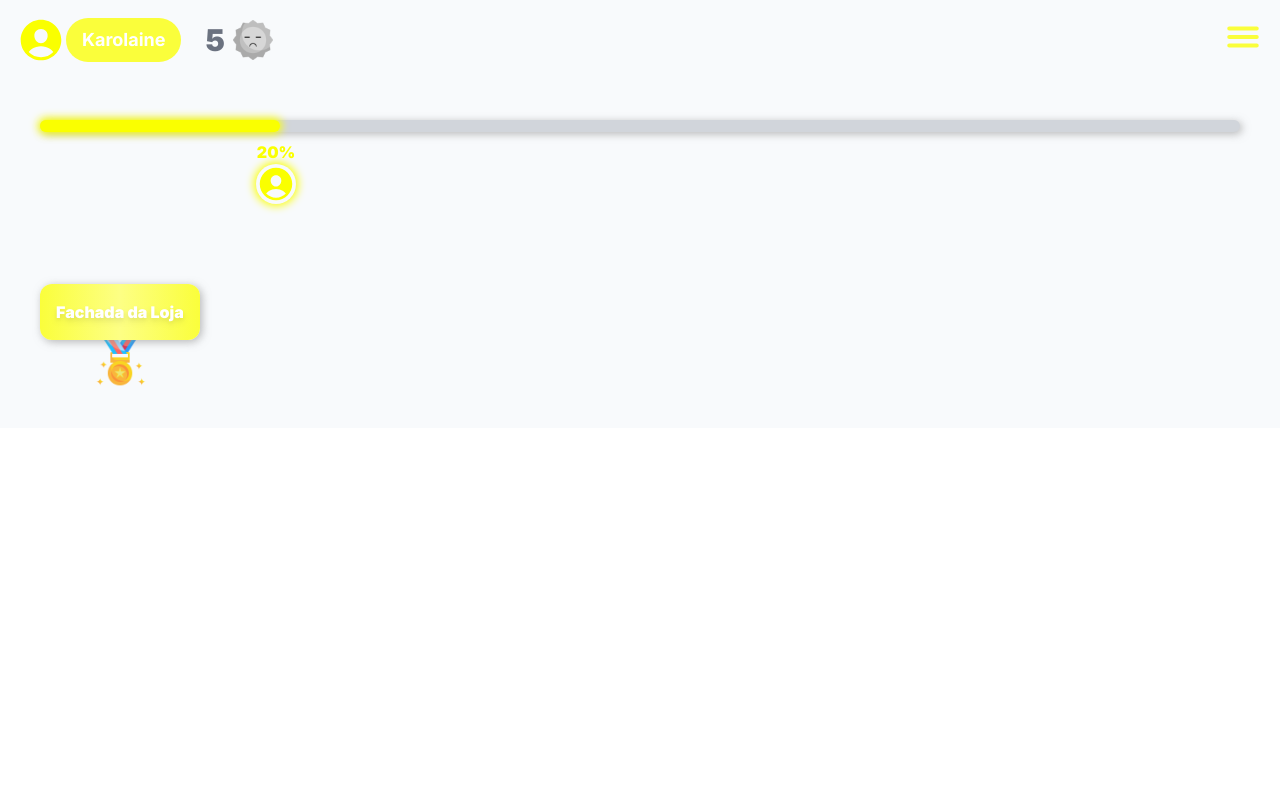
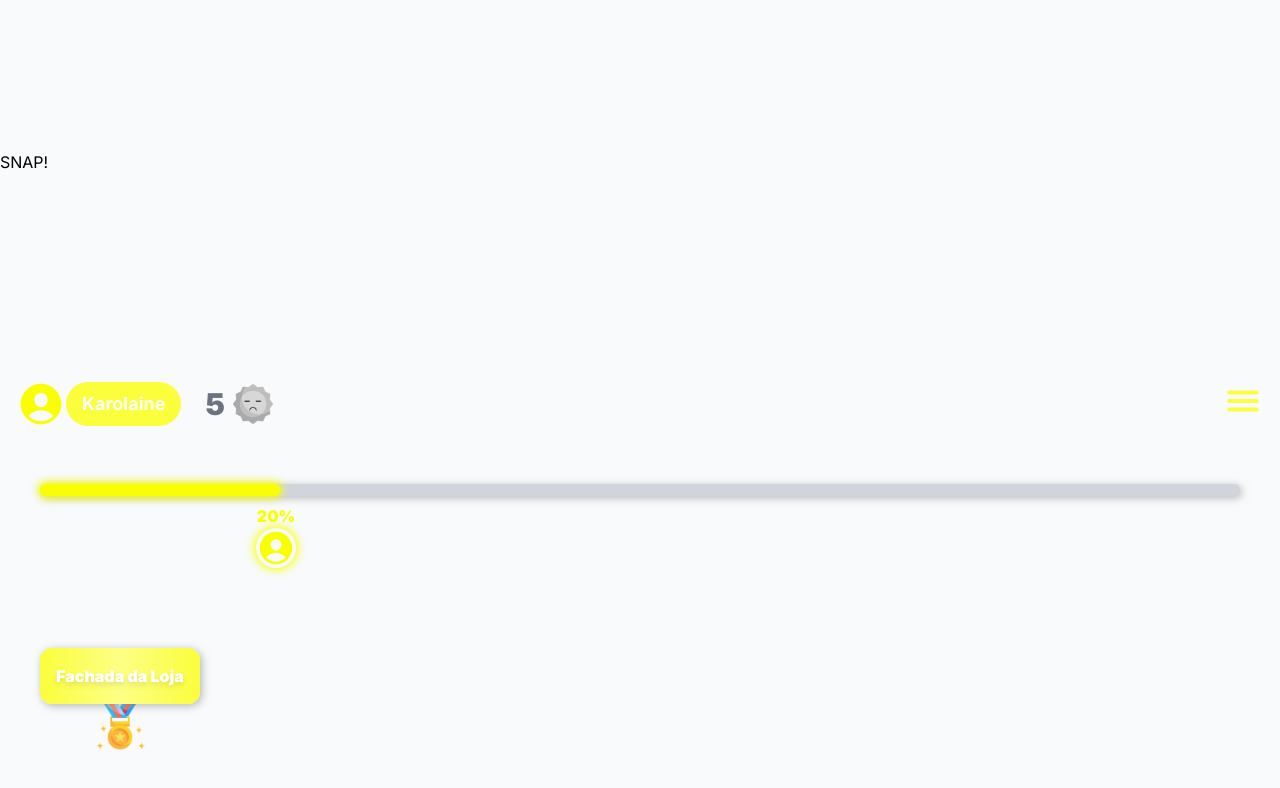
Before and after one commit to LojaDaury/Gerente_Loja, a Next.js app: page / in a window 1280 px wide. Shown: the top 788 px of the page. Built offline with nearby package versions, Linux system fonts and the light colour scheme; no server answers.

Commit message:
photo_recorder1

```diff
--- a/src/app/page.tsx
+++ b/src/app/page.tsx
@@ -1,3 +1,5 @@
+"use client"
+
 import { IoPersonCircle } from "react-icons/io5";
 import { IoMenu } from "react-icons/io5";
 
@@ -7,9 +9,62 @@ import sun_sad from '../../public/sun_sad.svg';
 
 import Image from "next/image";
 
+import { useEffect, useRef, useState } from "react";
+
 export default function Home() {
+
+  const videoRef = useRef(null)
+  const photoRef = useRef(null)
+
+  const getVideo = () => {
+    navigator.mediaDevices
+      .getUserMedia({
+        video: { width: 1920, height: 1080 }
+      })
+      .then(stream => {
+        let video = videoRef.current;
+        video.srcObject = stream;
+        video.play();
+      })
+      .catch( err => {
+        console.error(err);
+      })
+  }
+
+  const takePhoto = () => {
+    const width = 414;
+    const height = width / (16/9);
+
+    let video = videoRef.current;
+    let photo = photoRef.current;
+
+    photo.width = width;
+    photo.height = height;
+
+    let ctx = photo.getContext('2d');
+    ctx.drawImage(video, 0, 0, width, height);
+  }
+
+  const closePhoto = () => {
+    let photo = photoRef.current;
+    let ctx = photo.getContext('2d');
+
+    ctx.clearReact(0, 0, photo.whidth, photo.height);
+
+  }
+
+  useEffect( () => {
+    getVideo();
+  }, [videoRef]);
+
   return (
     <main className="w-full h-full bg-slate-50 flex flex-col gap-10">
+
+      <div className="">
+        <video ref={videoRef}></video>
+        <button onClick={takePhoto}>SNAP!</button>
+        <canvas ref={photoRef}></canvas>
+      </div>
 
       <div className="h-20 flex justify-between p-4">
 
```
